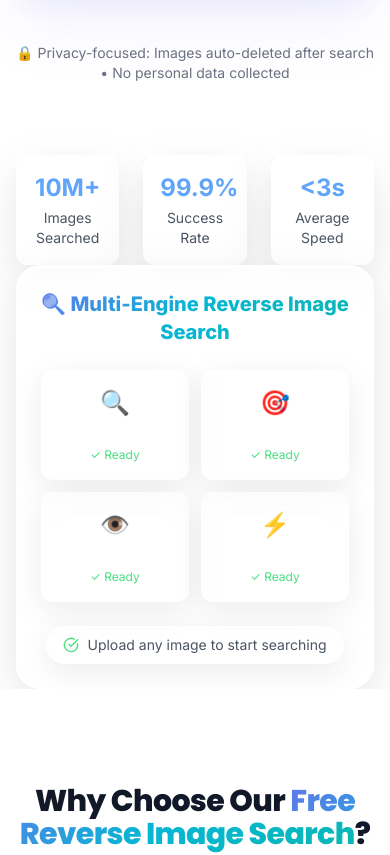
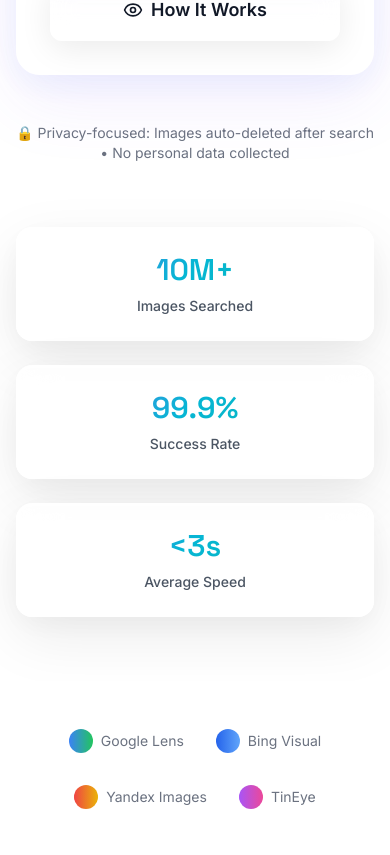
Before and after one commit to vipins702/reverseimagesearchwithAI, a React (Vite) app: page / in a window 390 px wide. Shown: the part 1233-2088 px from the top of the page. Built offline with nearby package versions, Linux system fonts and the light colour scheme.

Commit message:
FIX: Resolve Home page layout overlapping issues - Fixed stats cards positioning and JSX structure - Improved section spacing and content flow - Enhanced mobile responsiveness

```diff
--- a/src/pages/Home.tsx
+++ b/src/pages/Home.tsx
@@ -147,7 +147,7 @@ const Home = () => {
       </Helmet>
 
       {/* Hero Section - 2025 Crystal Clear Design */}
-      <section className="relative min-h-screen flex items-center justify-center overflow-hidden cosmic-bg">
+      <section className="relative min-h-screen flex items-center justify-center overflow-hidden cosmic-bg pt-20 pb-16">
         <div className="container mx-auto px-4 relative z-10">
           <div className="max-w-6xl mx-auto">
             <motion.div
@@ -260,49 +260,60 @@ const Home = () => {
               >
                 🔒 Privacy-focused: Images auto-deleted after search • No personal data collected
               </motion.p>
+            </motion.div>
 
-              <div className="grid grid-cols-3 gap-6 pt-6">
+            {/* Stats Section - Separated from main content */}
+            <motion.div
+              initial={{ opacity: 0, y: 30 }}
+              animate={{ opacity: 1, y: 0 }}
+              transition={{ duration: 0.8, delay: 1.4 }}
+              className="mt-16 max-w-4xl mx-auto"
+            >
+              <div className="grid grid-cols-1 md:grid-cols-3 gap-6">
                 {stats.map((stat, index) => (
                   <motion.div
                     key={stat.label}
                     initial={{ opacity: 0, y: 20 }}
                     animate={{ opacity: 1, y: 0 }}
-                    transition={{ delay: 0.2 + index * 0.1 }}
-                    className="text-center glass-strong p-4 rounded-xl"
+                    transition={{ delay: 1.6 + index * 0.1 }}
+                    className="text-center glass-strong p-6 rounded-2xl hover-lift"
                   >
-                    <div className="text-2xl font-bold text-blue-400 mb-1">{stat.number}</div>
-                    <div className="text-sm text-gray-600">{stat.label}</div>
+                    <div className="text-3xl md:text-4xl font-bold text-stats gradient-text-cosmic mb-2">{stat.number}</div>
+                    <div className="text-sm font-medium text-gray-600">{stat.label}</div>
                   </motion.div>
                 ))}
               </div>
             </motion.div>
+          </div>
+        </div>
+      </section>
 
-            <motion.div
-              initial={{ opacity: 0, x: 50 }}
-              animate={{ opacity: 1, x: 0 }}
-              transition={{ duration: 0.8, delay: 0.2 }}
-              className="relative lg:pl-8"
-            >
-              <div className="glass-strong rounded-3xl p-6 space-y-6">
-                <h2 className="text-xl font-bold text-center gradient-text-cosmic">🔍 Multi-Engine Reverse Image Search</h2>
-                <div className="grid grid-cols-2 gap-3">
-                  {[{name: "Google Lens", icon: "🔍"}, {name: "Bing Visual", icon: "🎯"}, {name: "Yandex Images", icon: "👁️"}, {name: "TinEye", icon: "⚡"}].map((engine) => (
-                    <div key={engine.name} className="glass p-4 rounded-xl text-center hover:bg-white/10 transition-colors">
-                      <div className="text-2xl mb-2">{engine.icon}</div>
-                      <div className="text-sm font-medium text-white">{engine.name}</div>
-                      <div className="text-xs text-green-400">✓ Ready</div>
-                    </div>
-                  ))}
-                </div>
-                <div className="text-center">
-                  <div className="inline-flex items-center gap-2 glass px-4 py-2 rounded-full">
-                    <CheckCircle className="w-4 h-4 text-green-400" />
-                    <span className="text-sm text-gray-600">Upload any image to start searching</span>
-                  </div>
-                </div>
-              </div>
-            </motion.div>
-          </div>
+      {/* Search Engine Logos Section */}
+      <section className="py-12 cosmic-bg">
+        <div className="container mx-auto px-4">
+          <motion.div
+            initial={{ opacity: 0, y: 20 }}
+            animate={{ opacity: 1, y: 0 }}
+            transition={{ duration: 0.8, delay: 1.8 }}
+            className="flex flex-wrap justify-center items-center gap-8 text-sm text-gray-500"
+          >
+            <span className="flex items-center gap-2">
+              <div className="w-6 h-6 rounded-full bg-gradient-to-r from-blue-500 to-green-500"></div>
+              Google Lens
+            </span>
+            <span className="flex items-center gap-2">
+              <div className="w-6 h-6 rounded-full bg-gradient-to-r from-blue-600 to-blue-400"></div>
+              Bing Visual
+            </span>
+            <span className="flex items-center gap-2">
+              <div className="w-6 h-6 rounded-full bg-gradient-to-r from-red-500 to-yellow-500"></div>
+              Yandex Images
+            </span>
+            <span className="flex items-center gap-2">
+              <div className="w-6 h-6 rounded-full bg-gradient-to-r from-purple-500 to-pink-500"></div>
+              TinEye
+            </span>
+          </motion.div>
         </div>
       </section>
 
```
